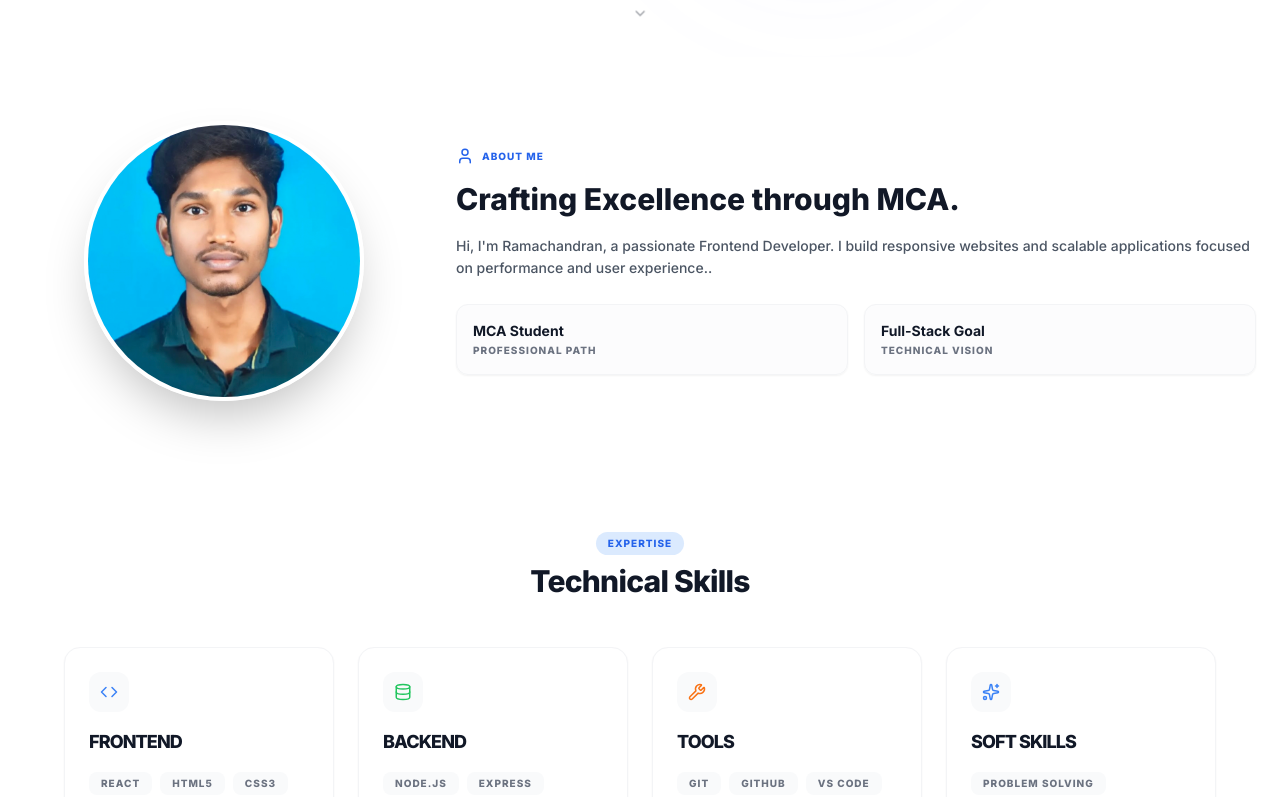
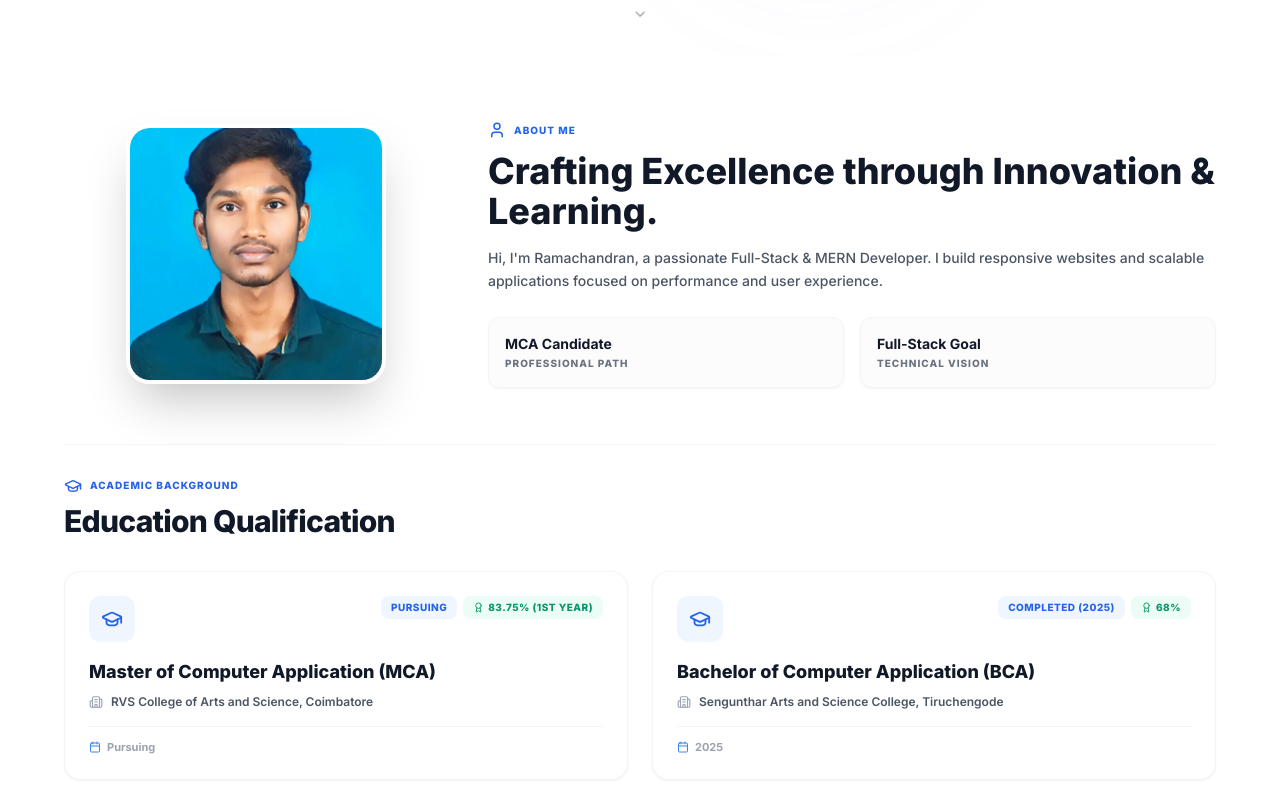
Before and after one commit to ramachandran0505/Portfolio, a React (Create React App) app: page / in a window 1280 px wide. Shown: the part 663-1460 px from the top of the page. Built offline with nearby package versions, Linux system fonts and the light colour scheme.

Commit message:
Add education qualifications from resume and add AWS to tools

```diff
--- a/src/components/About.js
+++ b/src/components/About.js
@@ -1,37 +1,101 @@
 import React from 'react';
-import { User } from 'lucide-react';
+import { User, GraduationCap, Calendar, Award, Building2 } from 'lucide-react';
 import { userData } from '../data';
 
 const About = () => (
   <section id="about" className="bg-white dark:bg-gray-950 py-16 px-6">
-    <div className="flex flex-col lg:flex-row items-center gap-8">
-      <div className="lg:w-1/3 group">
-        <div className="relative aspect-square max-w-[280px] mx-auto overflow-hidden rounded-full border-4 border-white dark:border-gray-800 shadow-2xl transition-all duration-700">
+    <div className="max-w-6xl mx-auto">
+      {/* Top Part: Profile & Intro */}
+      <div className="flex flex-col lg:flex-row items-center gap-10 mb-14">
+        <div className="lg:w-1/3 group shrink-0">
+          <div className="relative aspect-square max-w-[260px] mx-auto overflow-hidden rounded-3xl border-4 border-white dark:border-gray-800 shadow-2xl transition-all duration-700">
             <img
               src={userData.profileImage}
               alt={userData.name}
-            className="w-full h-full object-cover group-hover:scale-110 transition-transform duration-1000"
+              className="w-full h-full object-cover group-hover:scale-105 transition-transform duration-700"
             />
           </div>
         </div>
+
         <div className="lg:w-2/3">
-        <div className="flex items-center space-x-2 mb-4">
+          <div className="flex items-center space-x-2 mb-3">
             <User className="text-primary-600" size={18} />
             <h3 className="text-[10px] font-black uppercase tracking-widest text-primary-600">About Me</h3>
           </div>
-        <h2 className="text-3xl font-black mb-4 leading-tight">Crafting Excellence through MCA.</h2>
+          <h2 className="text-3xl lg:text-4xl font-black mb-4 leading-tight">
+            Crafting Excellence through Innovation & Learning.
+          </h2>
           <p className="text-sm text-gray-600 dark:text-gray-400 leading-relaxed mb-6 font-medium whitespace-pre-line">
             {userData.aboutMe}
           </p>
+
           <div className="grid grid-cols-2 gap-4">
-          <div className="p-4 bg-gray-50/50 dark:bg-gray-800/50 rounded-xl border border-gray-100 dark:border-gray-700 shadow-sm">
-            <h4 className="font-bold text-sm mb-0.5">MCA Student</h4>
+            <div className="p-4 bg-gray-50/50 dark:bg-gray-900/50 rounded-xl border border-gray-100 dark:border-gray-800 shadow-sm">
+              <h4 className="font-bold text-sm mb-0.5">MCA Candidate</h4>
               <p className="text-[10px] text-gray-500 uppercase tracking-widest font-black">Professional Path</p>
             </div>
-          <div className="p-4 bg-gray-50/50 dark:bg-gray-800/50 rounded-xl border border-gray-100 dark:border-gray-700 shadow-sm">
+            <div className="p-4 bg-gray-50/50 dark:bg-gray-900/50 rounded-xl border border-gray-100 dark:border-gray-800 shadow-sm">
               <h4 className="font-bold text-sm mb-0.5">Full-Stack Goal</h4>
               <p className="text-[10px] text-gray-500 uppercase tracking-widest font-black">Technical Vision</p>
             </div>
+          </div>
+        </div>
+      </div>
+
+      {/* Education Qualification Section */}
+      <div className="pt-8 border-t border-gray-100 dark:border-gray-800/80">
+        <div className="flex items-center justify-between mb-8">
+          <div>
+            <div className="flex items-center space-x-2 mb-2">
+              <GraduationCap className="text-primary-600" size={18} />
+              <h3 className="text-[10px] font-black uppercase tracking-widest text-primary-600">Academic Background</h3>
+            </div>
+            <h2 className="text-2xl lg:text-3xl font-black tracking-tight">Education Qualification</h2>
+          </div>
+        </div>
+
+        <div className="grid grid-cols-1 md:grid-cols-2 gap-6">
+          {userData.education?.map((item, idx) => (
+            <div
+              key={idx}
+              className="bg-white dark:bg-gray-900/60 p-6 rounded-2xl border border-gray-100 dark:border-gray-800 shadow-sm hover:shadow-xl hover:border-primary-500/30 transition-all duration-300 group flex flex-col justify-between"
+            >
+              <div>
+                <div className="flex items-start justify-between gap-3 mb-4">
+                  <div className="p-3 bg-primary-50 dark:bg-primary-900/20 text-primary-600 rounded-xl group-hover:scale-105 transition-transform">
+                    <GraduationCap size={22} />
+                  </div>
+                  <div className="flex flex-wrap gap-1.5 justify-end">
+                    <span className="px-2.5 py-1 bg-primary-50 dark:bg-primary-900/30 text-primary-600 dark:text-primary-400 text-[10px] rounded-lg font-black uppercase tracking-wider">
+                      {item.status}
+                    </span>
+                    {item.grade && (
+                      <span className="px-2.5 py-1 bg-emerald-50 dark:bg-emerald-900/30 text-emerald-600 dark:text-emerald-400 text-[10px] rounded-lg font-black uppercase tracking-wider flex items-center gap-1">
+                        <Award size={11} />
+                        {item.grade}
+                      </span>
+                    )}
+                  </div>
+                </div>
+
+                <h4 className="text-lg font-black text-gray-900 dark:text-white mb-2 group-hover:text-primary-600 transition-colors">
+                  {item.degree}
+                </h4>
+
+                <div className="flex items-center gap-2 text-xs font-semibold text-gray-600 dark:text-gray-300">
+                  <Building2 size={14} className="text-gray-400 shrink-0" />
+                  <span>{item.institution}</span>
+                </div>
+              </div>
+
+              <div className="mt-4 pt-3 border-t border-gray-100 dark:border-gray-800/60 flex items-center justify-between text-[11px] text-gray-400">
+                <span className="flex items-center gap-1.5 font-bold">
+                  <Calendar size={12} className="text-primary-500" />
+                  {item.period}
+                </span>
+              </div>
+            </div>
+          ))}
         </div>
       </div>
     </div>
--- a/src/data.js
+++ b/src/data.js
@@ -3,11 +3,27 @@ export const userData = {
   profileImage: "/RAMACHANDRAN.jpg",
   title: "MCA Fresher | Full-Stack Developer",
   shortIntro: "An enthusiastic MCA fresher with a passion for building user-friendly and efficient web applications. Skilled in React, Node.js, and modern CSS frameworks like Tailwind.",
-  aboutMe: "Hi, I'm Ramachandran, a passionate Frontend Developer. I build responsive websites and scalable applications focused on performance and user experience..",
+  aboutMe: "Hi, I'm Ramachandran, a passionate Full-Stack & MERN Developer. I build responsive websites and scalable applications focused on performance and user experience.",
+  education: [
+    {
+      degree: "Master of Computer Application (MCA)",
+      institution: "RVS College of Arts and Science, Coimbatore",
+      grade: "83.75% (1st year)",
+      status: "Pursuing",
+      period: "Pursuing"
+    },
+    {
+      degree: "Bachelor of Computer Application (BCA)",
+      institution: "Sengunthar Arts and Science College, Tiruchengode",
+      grade: "68%",
+      status: "Completed (2025)",
+      period: "2025"
+    }
+  ],
   skills: [
     { name: "Frontend", items: ["React", "HTML5", "CSS3", "JavaScript (ES6+)"] },
     { name: "Backend", items: ["Node.js", "Express", "MongoDB"] },
-    { name: "Tools", items: ["Git", "GitHub", "VS Code", "Postman", "NPM"] },
+    { name: "Tools", items: ["Git", "GitHub", "VS Code", "Postman", "AWS", "NPM"] },
     { name: "Soft Skills", items: ["Problem Solving", "Teamwork", "Communication", "Fast Learner"] }
   ],
   projects: [
```
Also changed, not shown: src/components/Hero.js (line endings or trailing spaces), 1 other file (tests, documents, lock files or other folders). Lines whose indentation alone changed are shown as unchanged.
